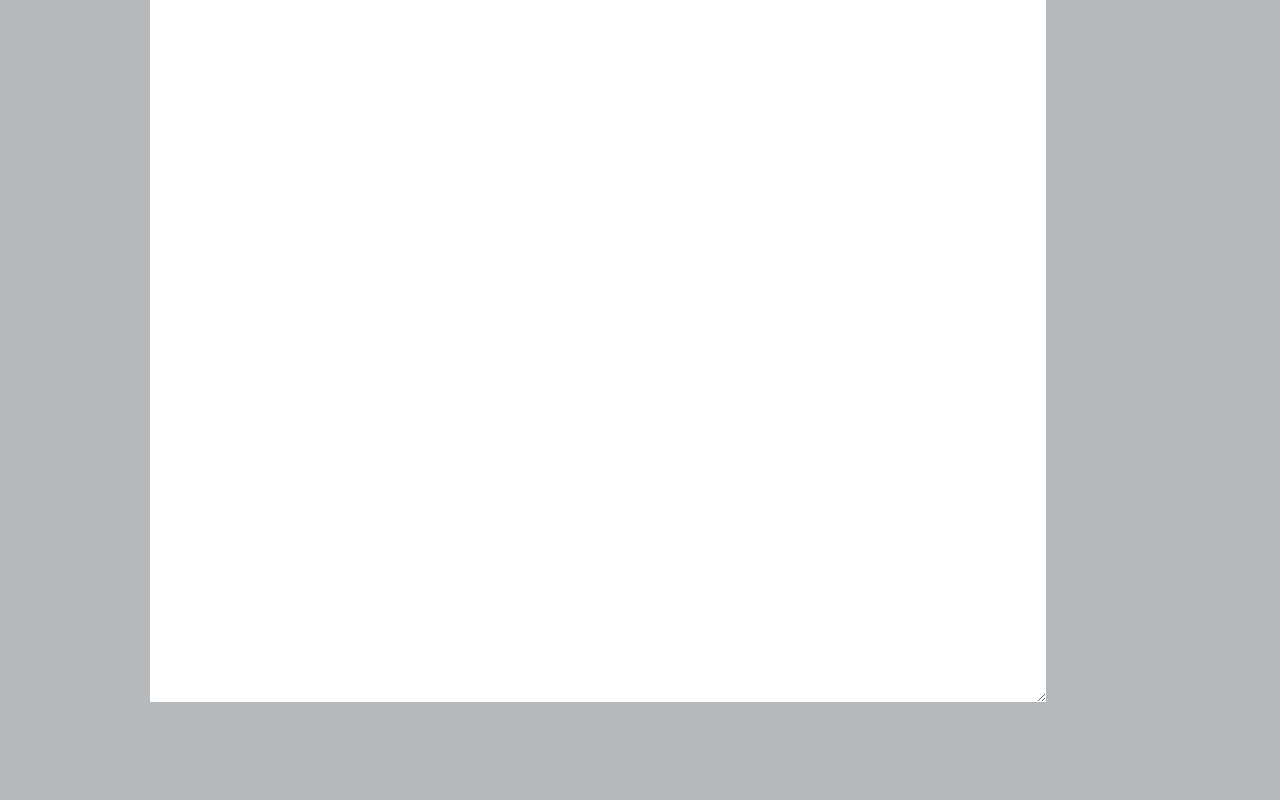
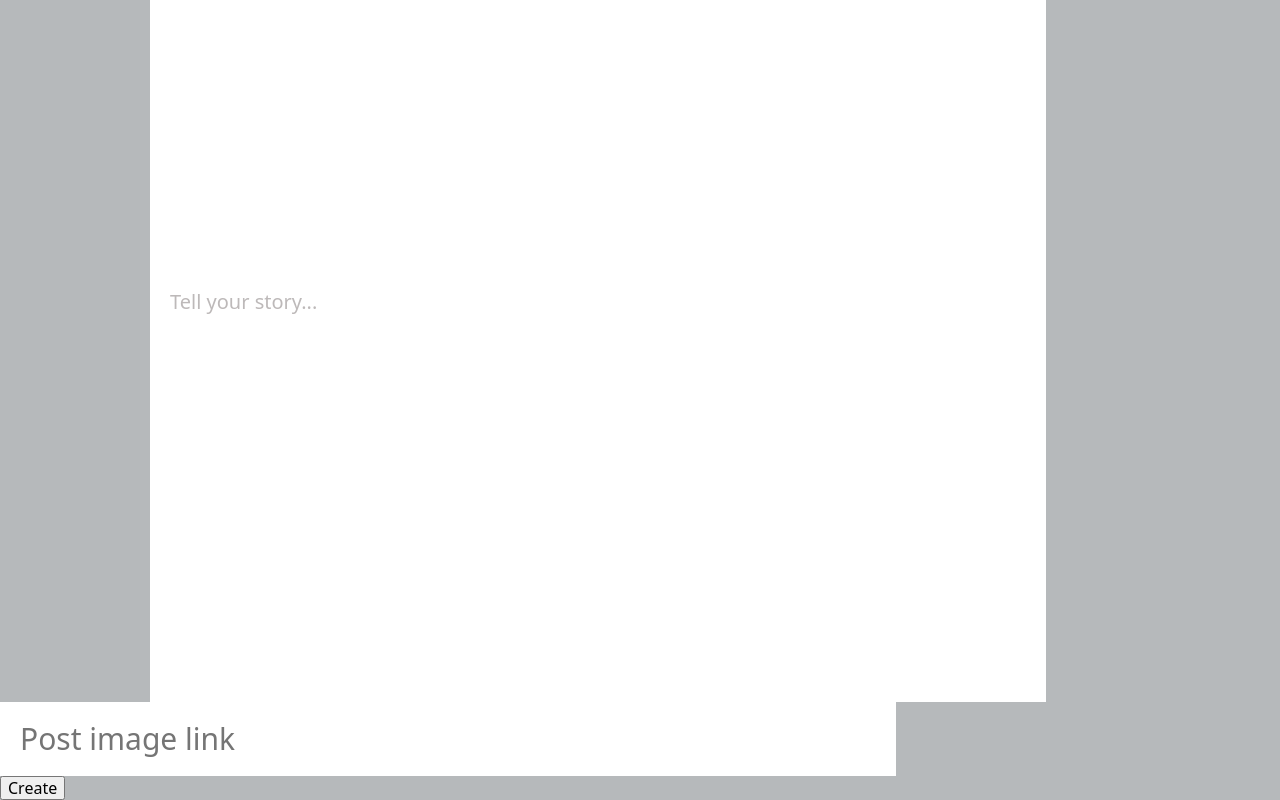
Before and after one commit to nmateuszuk/my-blog, a React (Create React App) app: page /write in a window 1280 px wide. Shown: the part 538-1338 px from the top of the page. Before the commit the page ends 1240 px from the top, so only its background shows below. Built offline with nearby package versions, Linux system fonts and the light colour scheme.

Commit message:
Working posting

```diff
--- a/src/components/writePost/Write.jsx
+++ b/src/components/writePost/Write.jsx
@@ -1,6 +1,47 @@
+import React from "react";
 import "./write.css";
+import { useState } from "react";
 
 export default function Write() {
+  const [title, setTitle] = useState("");
+  const [body, setBody] = useState("");
+  const [imageLink, setImageLink] = useState("");
+  const [message, setMessage] = useState("");
+
+  let handleSubmit = async (e) => {
+    e.preventDefault();
+
+    console.log(JSON.stringify({
+      title: title,
+      body: body,
+      imageLink: imageLink,
+    }));
+    try {
+      let res = await fetch("/api/post/write", {
+        method: "POST",
+        headers: {
+          "Content-Type": "application/json",
+        },
+        body: JSON.stringify({
+          title: title,
+          body: body,
+          imageLink: imageLink,
+        }),
+      });
+      let resJson = await res.json();
+      if (res.status === 200) {
+        setTitle("");
+        setBody("");
+        setImageLink("");
+        setMessage("Post created successfully");
+      } else {
+        setMessage("Some error occured");
+      }
+    } catch (err) {
+      console.log(err);
+    }
+  };
+
   return (
     <div className="write">
       <img
@@ -8,30 +49,39 @@
         src="https://images.pexels.com/photos/6685428/pexels-photo-6685428.jpeg?auto=compress&cs=tinysrgb&dpr=2&w=500"
         alt=""
       />
-      <form className="writeForm">
+      <form className="writeForm" onSubmit={handleSubmit}>
+        <div className="message">{message ? <p>{message}</p> : null}</div>
         <div className="writeFormGroup">
-          <label htmlFor="fileInput">
-            <i className="writeIcon fas fa-plus"></i>
-          </label>
           <input id="fileInput" type="file" style={{ display: "none" }} />
           <input
             className="writeInput"
+            type="text"
+            value={title}
             placeholder="Title"
-            type="text"
             autoFocus={true}
+            onChange={(e) => setTitle(e.target.value)}
           />
         </div>
         <div className="writeFormGroup">
-          <textarea
+          <input
             className="writeInput writeText"
+            type="text"
+            value={body}
             placeholder="Tell your story..."
-            type="text"
             autoFocus={true}
+            onChange={(e) => setBody(e.target.value)}
           />
         </div>
-        <button className="writeSubmit" type="submit">
-          Publish
-        </button>
+        <div>
+          <input
+            className="writeImageLink writeImageLink"
+            type="text"
+            value={imageLink}
+            placeholder="Post image link"
+            onChange={(e) => setImageLink(e.target.value)}
+          />
+        </div>
+        <button type="submit">Create</button>
       </form>
     </div>
   );
--- a/src/components/writePost/write.css
+++ b/src/components/writePost/write.css
@@ -34,6 +34,15 @@
   }
 
   .writeInput {
+    display: block;
+    font-size: 30px;
+    border: none;
+    padding: 20px;
+    width: 70vw;
+  }
+
+  .writeImageLink{
+    display: block;
     font-size: 30px;
     border: none;
     padding: 20px;
```
